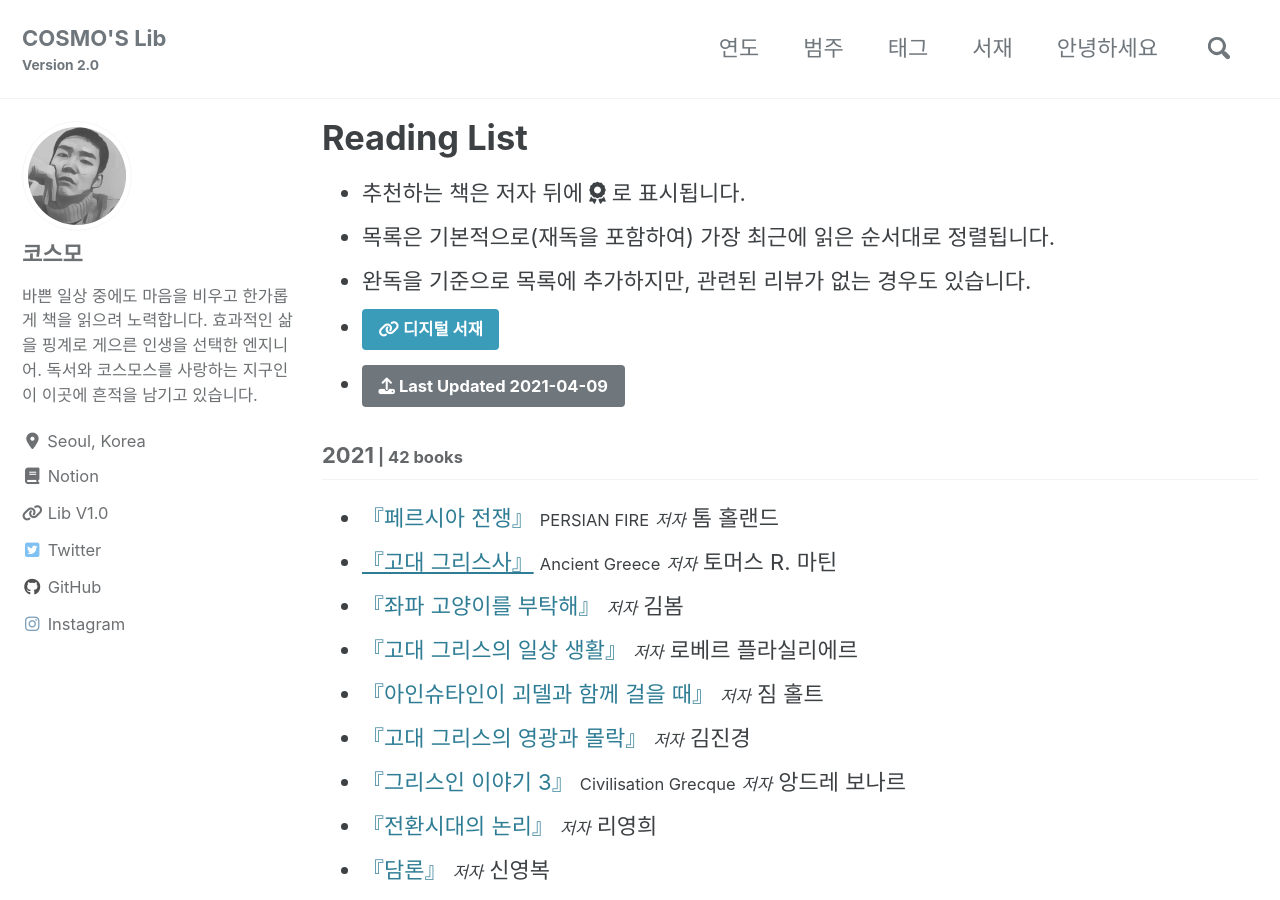
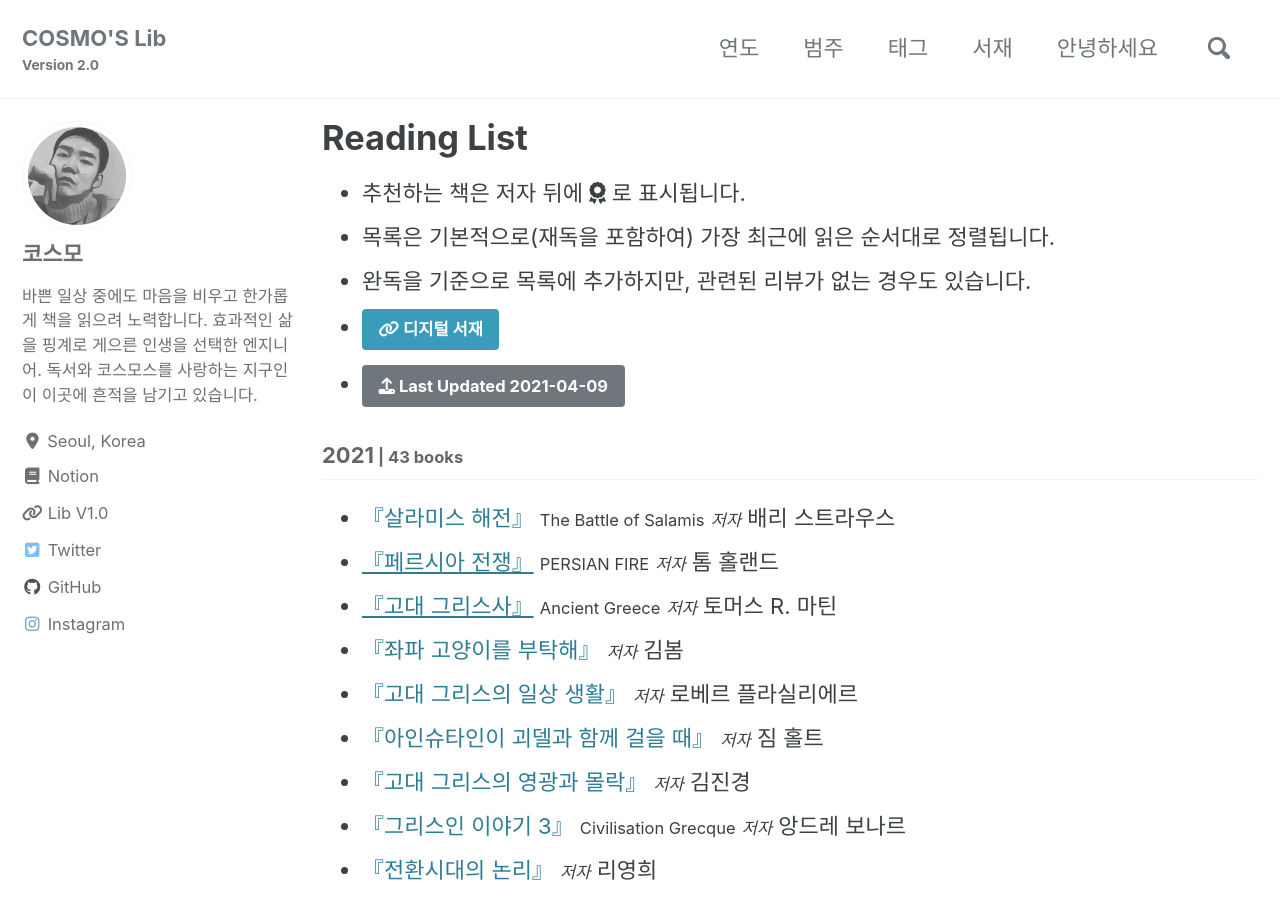
Before and after one commit to deftone2000/cosmo-s-archive, a Jekyll site: the page built from _pages/reading-list.html, in a window 1280 px wide and 900 px high. Built offline with Jekyll 4.4.1, drawn with Linux system fonts in a browser that asks for light colours; cached includes are drawn as plain includes; nearby versions of some CDN libraries; comment, search, counter and statistics services are not loaded; a style sheet for code colours, icons or effects is not loaded.

Commit message:
no message

```diff
--- a/_data/reading.yml
+++ b/_data/reading.yml
@@ -2,15 +2,25 @@ lastupdate: 2021-04-09
 list:
   - year: "2021"
     books:
+      - title: "살라미스 해전"
+        ori_title: The Battle of Salamis
+        author: 배리 스트라우스
+        post_title:
+        cover:
+        trans: 이순호
+        pub: 갈라파고스
+        pub_info:
+        post_link:
+
       - title: "페르시아 전쟁"
         ori_title: PERSIAN FIRE
         author: 톰 홀랜드
-        post_title:
+        post_title: 두 문명의 만남, 갈등, 대결 그리고 결별
         cover:
         trans: 이순호
         pub: 책과함께
         pub_info: 2006년 12월 09일
-        post_link:
+        post_link: /책리뷰/the-persian-fire/
 
       - title: "고대 그리스사"
         ori_title: Ancient Greece
```
